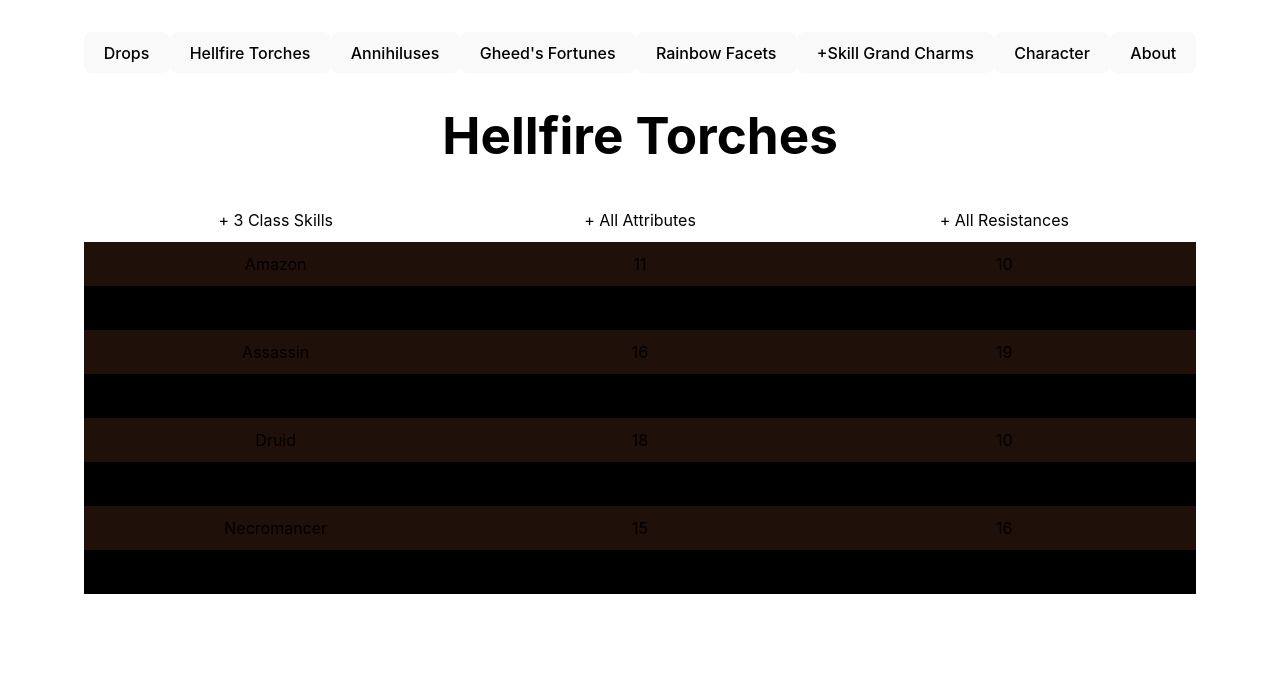
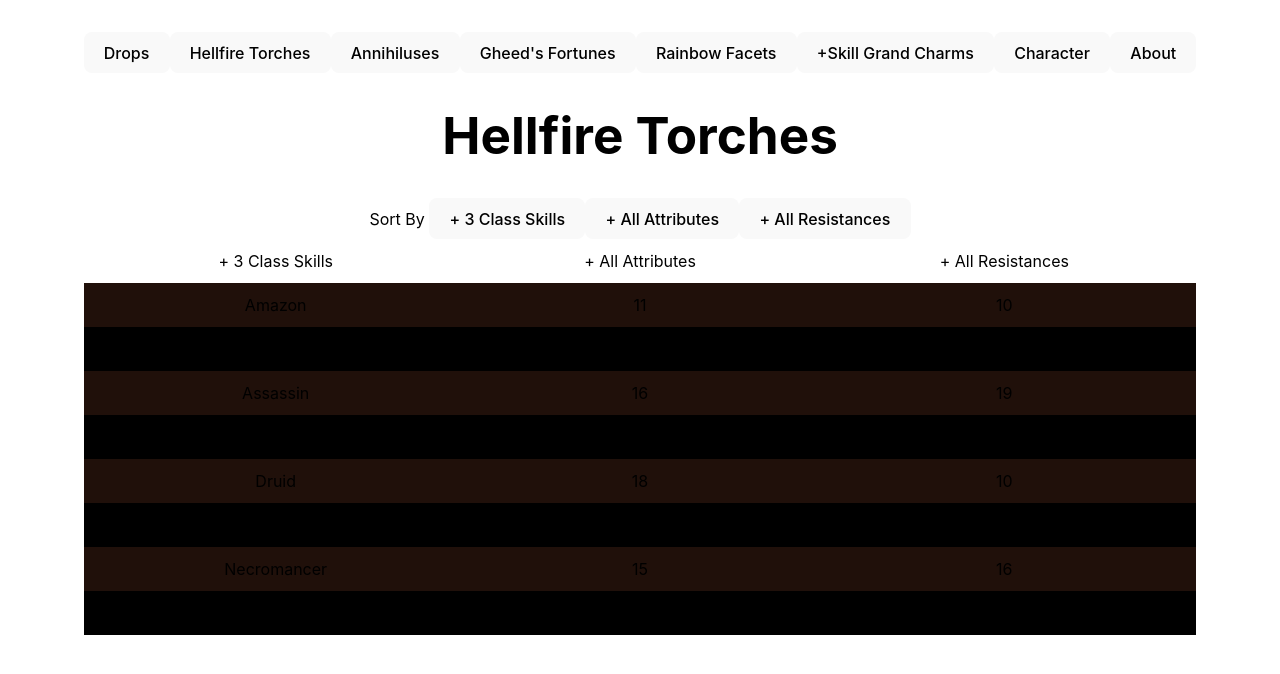
Before and after one commit to geoffreykwan/diablo-2-drops-on-the-way-to-level-99, a Vue app: page /hellfire-torches in a window 1280 px wide. Shown: the top 674 px of the page. Built offline with nearby package versions, Linux system fonts and the light colour scheme.

Commit message:
feat(Hellfire Torches Page): Add sort by class, attributes, resistances

```diff
--- a/src/views/HellfireTorches.vue
+++ b/src/views/HellfireTorches.vue
@@ -1,5 +1,9 @@
 <template>
   <h1>Hellfire Torches</h1>
+  Sort By
+  <button @click="sortByClass">+ 3 Class Skills</button>
+  <button @click="sortByAttributes">+ All Attributes</button>
+  <button @click="sortByResistances">+ All Resistances</button>
   <div class="torch-row">
     <div>+ 3 Class Skills</div>
     <div>+ All Attributes</div>
@@ -24,5 +28,49 @@
       hellfireTorches: hellfireTorches,
     }
   },
+  mounted() {
+    this.sortByClass()
+  },
+  methods: {
+    sortByClass() {
+      this.hellfireTorches.sort((a, b) => {
+        if (a.class === b.class) {
+          if (a.attributes === b.attributes) {
+            return b.resistances - a.resistances
+          } else {
+            return b.attributes - a.attributes
+          }
+        } else {
+          return a.class.localeCompare(b.class)
+        }
+      })
+    },
+    sortByAttributes() {
+      this.hellfireTorches.sort((a, b) => {
+        if (a.attributes === b.attributes) {
+          if (a.resistances === b.resistances) {
+            return a.class.localeCompare(b.class)
+          } else {
+            return b.resistances - a.resistances
+          }
+        } else {
+          return b.attributes - a.attributes
+        }
+      })
+    },
+    sortByResistances() {
+      this.hellfireTorches.sort((a, b) => {
+        if (a.resistances === b.resistances) {
+          if (a.attributes === b.attributes) {
+            return a.class.localeCompare(b.class)
+          } else {
+            return b.attributes - a.attributes
+          }
+        } else {
+          return b.resistances - a.resistances
+        }
+      })
+    },
+  }
 }
 </script>
```
